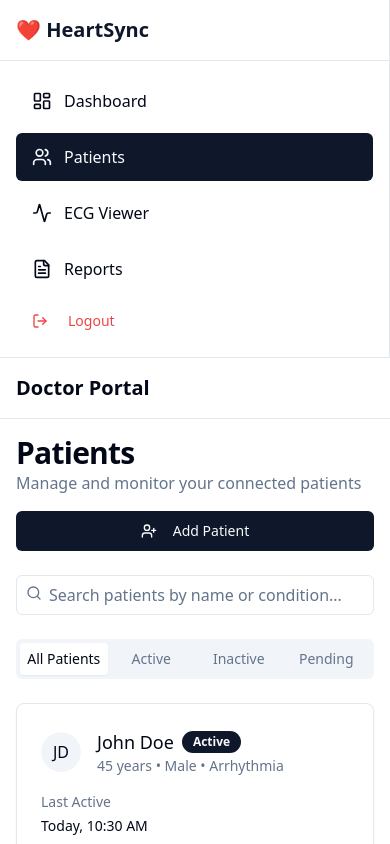
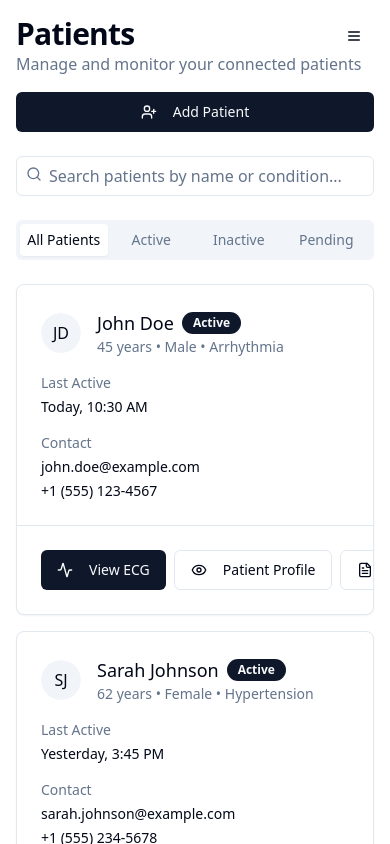
Before and after one commit to shubhamjaiswal69/heartsync-ecg-monitoring-system-, a React (Vite) app: page /doctor/patients in a window 390 px wide. Shown: the top 844 px of the page. Built offline with nearby package versions, Linux system fonts and the light colour scheme.

Commit message:
feat: Add mobile menu to dashboard layout
Implement a mobile menu with a hamburger icon to toggle the sidebar on smaller screens.

```diff
--- a/src/components/layout/DashboardLayout.tsx
+++ b/src/components/layout/DashboardLayout.tsx
@@ -1,16 +1,7 @@
 
 import { ReactNode } from "react";
-import { Link, useLocation, useNavigate } from "react-router-dom";
-import { Button } from "@/components/ui/button";
-import {
-  LayoutDashboard,
-  Activity,
-  UserPlus,
-  History,
-  FileText,
-  Users,
-  LogOut
-} from "lucide-react";
+import { useNavigate } from "react-router-dom";
+import RightSideMenu from "./RightSideMenu";
 
 interface DashboardLayoutProps {
   children: ReactNode;
@@ -18,117 +9,20 @@ interface DashboardLayoutProps {
 }
 
 const DashboardLayout = ({ children, userType }: DashboardLayoutProps) => {
-  const location = useLocation();
   const navigate = useNavigate();
-
-  const isActive = (path: string) => {
-    return location.pathname === path;
-  };
 
   const handleLogout = () => {
     // In a real app with Supabase, this would sign out the user
     navigate("/");
   };
 
-  const patientLinks = [
-    {
-      name: "Dashboard",
-      path: "/patient/dashboard",
-      icon: <LayoutDashboard className="h-5 w-5" />
-    },
-    {
-      name: "ECG Viewer",
-      path: "/patient/ecg-viewer",
-      icon: <Activity className="h-5 w-5" />
-    },
-    {
-      name: "Invite Doctor",
-      path: "/patient/invite-doctor",
-      icon: <UserPlus className="h-5 w-5" />
-    },
-    {
-      name: "History",
-      path: "/patient/history",
-      icon: <History className="h-5 w-5" />
-    },
-    {
-      name: "Reports",
-      path: "/patient/reports",
-      icon: <FileText className="h-5 w-5" />
-    }
-  ];
-
-  const doctorLinks = [
-    {
-      name: "Dashboard",
-      path: "/doctor/dashboard",
-      icon: <LayoutDashboard className="h-5 w-5" />
-    },
-    {
-      name: "Patients",
-      path: "/doctor/patients",
-      icon: <Users className="h-5 w-5" />
-    },
-    {
-      name: "ECG Viewer",
-      path: "/doctor/ecg-viewer",
-      icon: <Activity className="h-5 w-5" />
-    },
-    {
-      name: "Reports",
-      path: "/doctor/reports",
-      icon: <FileText className="h-5 w-5" />
-    }
-  ];
-
-  const links = userType === "patient" ? patientLinks : doctorLinks;
-
   return (
-    <div className="min-h-screen flex flex-col md:flex-row bg-background">
-      {/* Sidebar */}
-      <div className="w-full md:w-64 bg-card border-r border-b md:border-b-0 md:min-h-screen">
-        <div className="p-4 border-b">
-          <Link to="/" className="flex items-center gap-2">
-            <span className="text-xl font-bold text-primary">❤️ HeartSync</span>
-          </Link>
-        </div>
-        <nav className="p-4 space-y-2">
-          {links.map((link) => (
-            <Link
-              key={link.path}
-              to={link.path}
-              className={`flex items-center gap-3 px-4 py-3 rounded-md transition-colors
-                ${isActive(link.path)
-                  ? "bg-primary text-primary-foreground"
-                  : "hover:bg-muted text-foreground"
-                }`
-              }
-            >
-              {link.icon}
-              <span>{link.name}</span>
-            </Link>
-          ))}
-          <Button
-            variant="ghost"
-            className="w-full justify-start text-destructive hover:text-destructive hover:bg-destructive/10 px-4 py-3 mt-6"
-            onClick={handleLogout}
-          >
-            <LogOut className="h-5 w-5 mr-3" />
-            <span>Logout</span>
-          </Button>
-        </nav>
-      </div>
+    <div className="min-h-screen bg-background">
+      <RightSideMenu userType={userType} onLogout={handleLogout} />
 
       {/* Main Content */}
-      <div className="flex-1 flex flex-col min-h-screen">
-        <header className="bg-card border-b p-4">
-          <h1 className="text-xl font-semibold">
-            {userType === "patient" ? "Patient Portal" : "Doctor Portal"}
-          </h1>
-        </header>
-        <main className="flex-1 p-4 md:p-6">
-          {children}
-        </main>
+      <div className="flex-1 min-h-screen p-4 md:p-6">
+        {children}
       </div>
     </div>
   );
--- /dev/null
+++ b/src/components/layout/RightSideMenu.tsx
@@ -0,0 +1,61 @@
+
+import { Menu } from "lucide-react";
+import { Link } from "react-router-dom";
+import { Button } from "@/components/ui/button";
+import { Sheet, SheetContent, SheetHeader, SheetTitle, SheetTrigger } from "@/components/ui/sheet";
+import { LayoutDashboard, Users, Activity, FileText, LogOut } from "lucide-react";
+
+interface RightSideMenuProps {
+  userType: "patient" | "doctor";
+  onLogout: () => void;
+}
+
+const RightSideMenu = ({ userType, onLogout }: RightSideMenuProps) => {
+  const links = userType === "doctor" ? [
+    { name: "Dashboard", path: "/doctor/dashboard", icon: <LayoutDashboard className="h-5 w-5" /> },
+    { name: "Patients", path: "/doctor/patients", icon: <Users className="h-5 w-5" /> },
+    { name: "ECG Viewer", path: "/doctor/ecg-viewer", icon: <Activity className="h-5 w-5" /> },
+    { name: "Reports", path: "/doctor/reports", icon: <FileText className="h-5 w-5" /> }
+  ] : [
+    { name: "Dashboard", path: "/patient/dashboard", icon: <LayoutDashboard className="h-5 w-5" /> },
+    { name: "ECG Viewer", path: "/patient/ecg-viewer", icon: <Activity className="h-5 w-5" /> },
+    { name: "Reports", path: "/patient/reports", icon: <FileText className="h-5 w-5" /> }
+  ];
+
+  return (
+    <Sheet>
+      <SheetTrigger asChild>
+        <Button variant="ghost" size="icon" className="fixed top-4 right-4 z-50">
+          <Menu className="h-6 w-6" />
+        </Button>
+      </SheetTrigger>
+      <SheetContent side="right" className="w-[300px]">
+        <SheetHeader>
+          <SheetTitle>Menu</SheetTitle>
+        </SheetHeader>
+        <div className="flex flex-col gap-2 mt-6">
+          {links.map((link) => (
+            <Link
+              key={link.path}
+              to={link.path}
+              className="flex items-center gap-3 px-4 py-3 rounded-md transition-colors hover:bg-accent"
+            >
+              {link.icon}
+              <span>{link.name}</span>
+            </Link>
+          ))}
+          <Button
+            variant="ghost"
+            className="flex items-center gap-3 px-4 py-3 mt-4 w-full justify-start text-destructive hover:text-destructive hover:bg-destructive/10"
+            onClick={onLogout}
+          >
+            <LogOut className="h-5 w-5" />
+            <span>Logout</span>
+          </Button>
+        </div>
+      </SheetContent>
+    </Sheet>
+  );
+};
+
+export default RightSideMenu;
```
